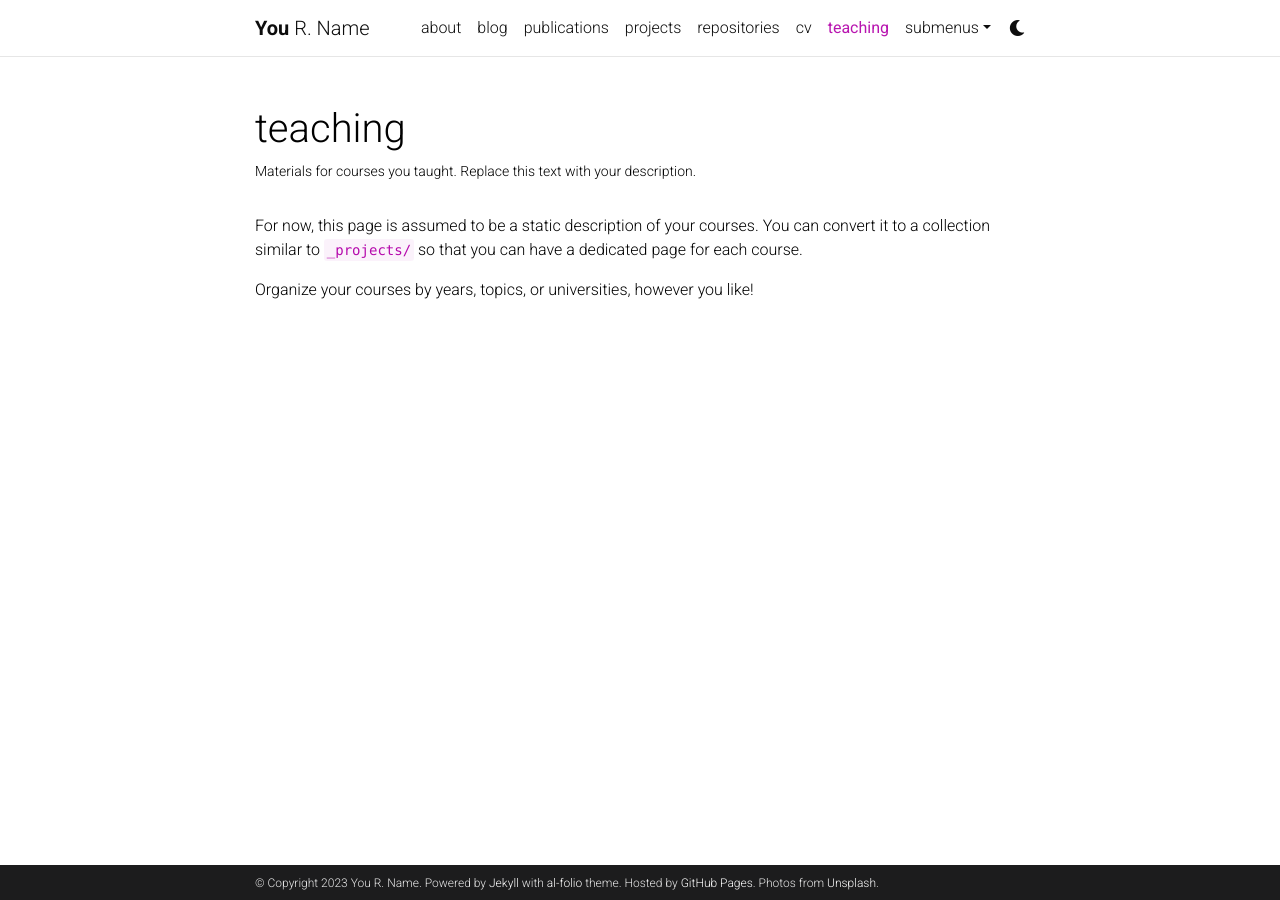
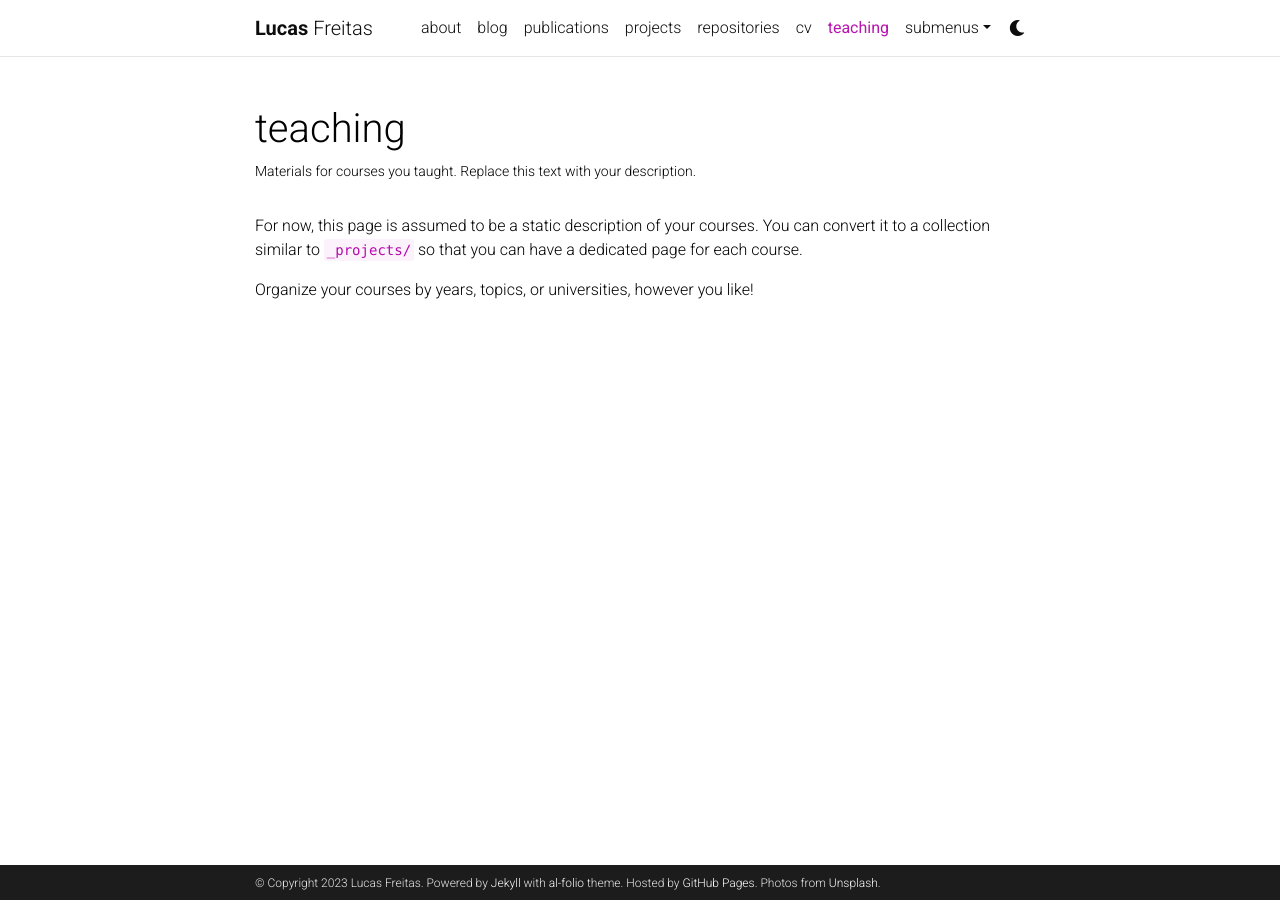
Before and after one commit to freitas-lucas/freitas-lucas.github.io, a Jekyll site: the page built from _pages/teaching.md, in a window 1280 px wide. Built offline with Jekyll 4.4.1, drawn with Linux system fonts in a browser that asks for light colours; comment, search, counter and statistics services are not loaded; a style sheet for code colours, icons or effects is not loaded.

Commit message:
Update _config.yml

```diff
--- a/_config.yml
+++ b/_config.yml
@@ -3,10 +3,10 @@
 # -----------------------------------------------------------------------------
 
 title: blank # the website title (if blank, full name will be used instead)
-first_name: You
-middle_name: R.
-last_name: Name
-email: you@example.com
+first_name: Lucas
+middle_name:
+last_name: Freitas
+email:
 description: > # the ">" symbol means to ignore newlines until "footer_text:"
   A simple, whitespace theme for academics. Based on [*folio](https://github.com/bogoli/-folio) design.
 footer_text: >
@@ -18,7 +18,7 @@ keywords: jekyll, jekyll-theme, academic-website, portfolio-website  # add your
 lang: en # the language of your site (for example: en, fr, cn, ru, etc.)
 icon: ⚛️  # the emoji used as the favicon (alternatively, provide image name in /assets/img/)
 
-url: https://alshedivat.github.io # the base hostname & protocol for your site
+url: https://freitas-lucas.github.io # the base hostname & protocol for your site
 baseurl: /al-folio # the subpath of your site, e.g. /blog/
 last_updated: false # set to true if you want to display last updated in the footer
 impressum_path:  # set to path to include impressum link in the footer, use the same path as permalink in a page, helps to conform with EU GDPR
```
